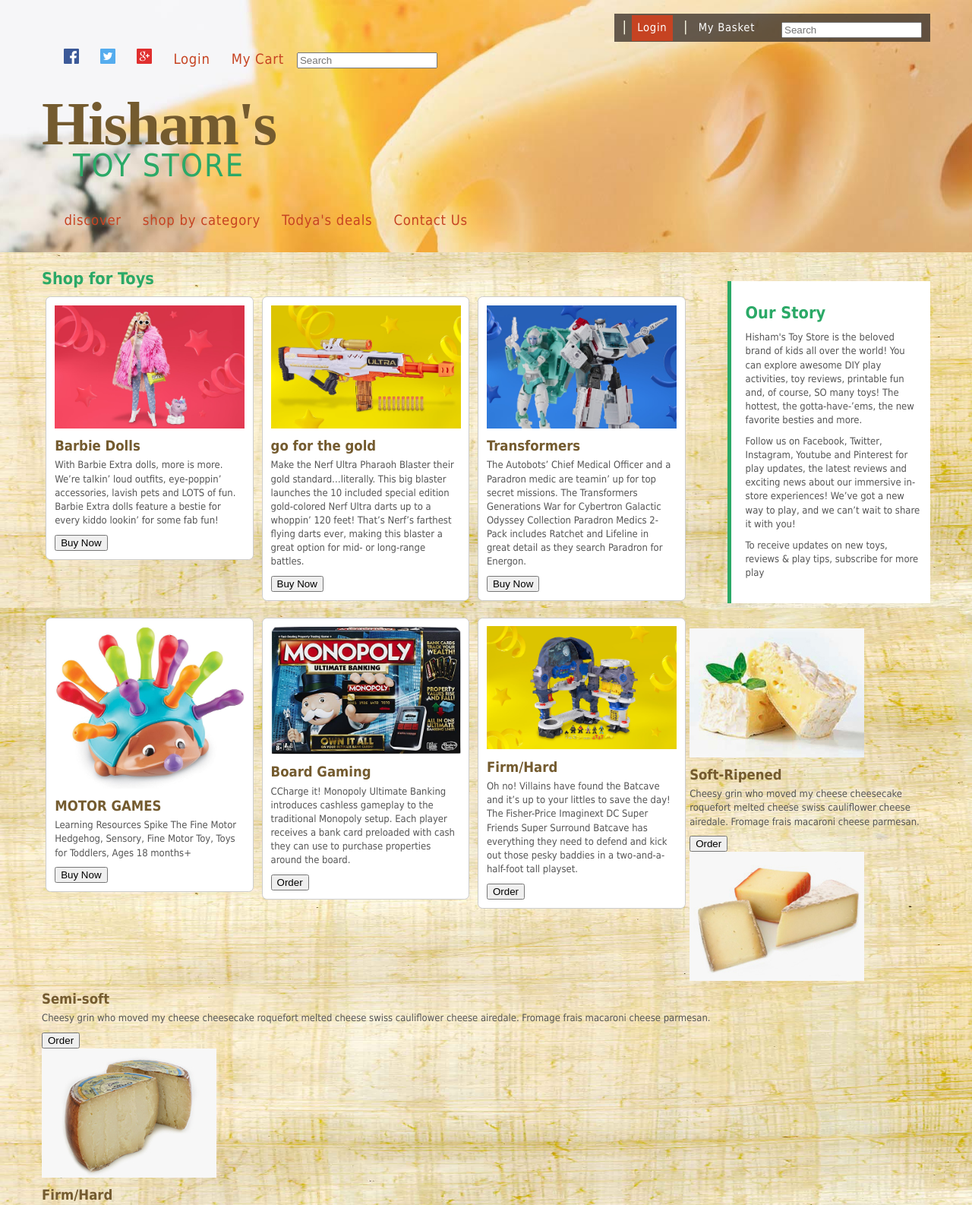
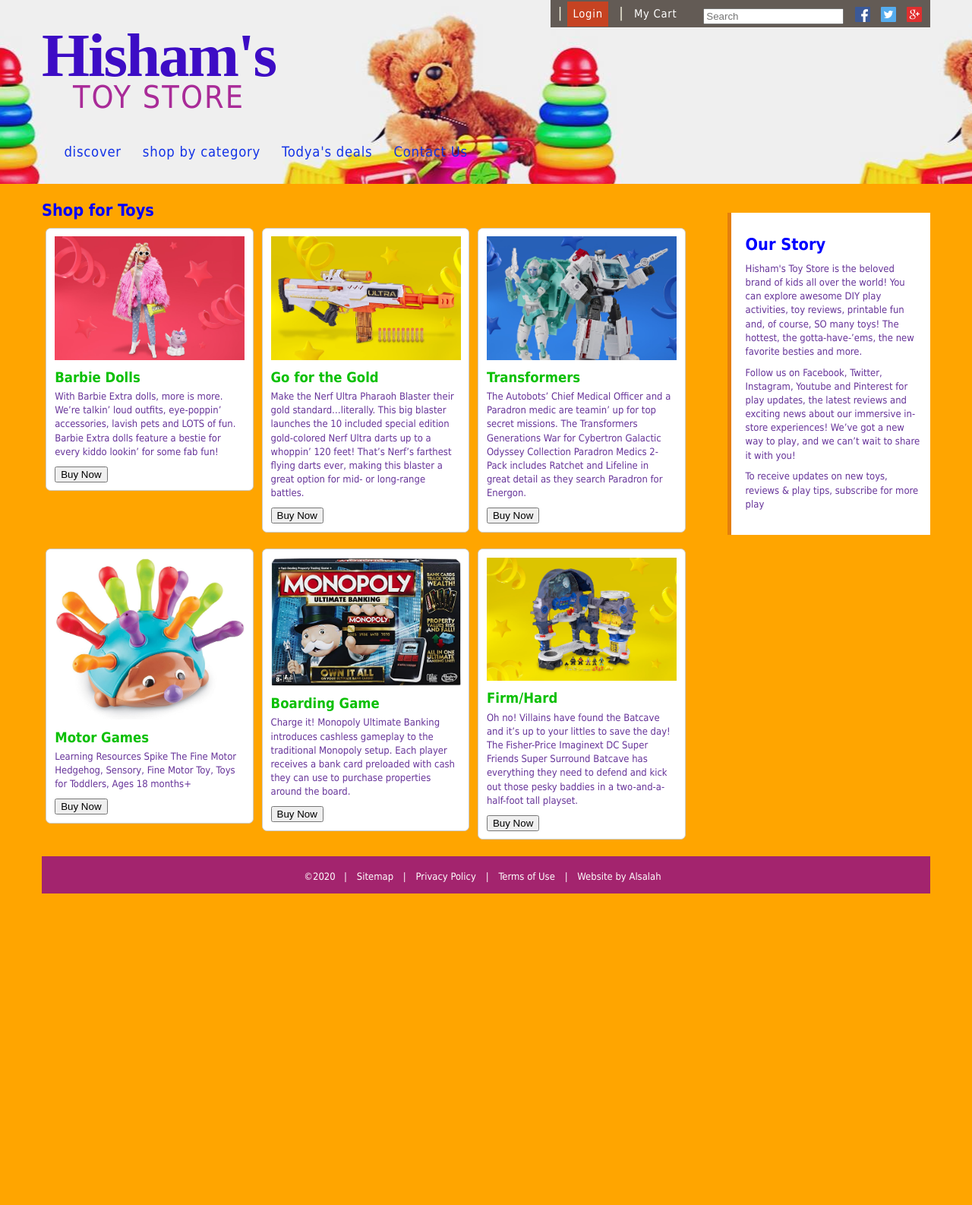
Before and after one commit to talsalah/StaticStoreFront, a plain HTML site: page index.html in a window 1280 px wide. Shown: the top 1586 px of the page at 76% size. After the commit the page ends 1176 px from the top, so only its background shows below. Drawn offline with Linux system fonts and the light colour scheme.

Commit message:
first commit

```diff
--- a/index.html
+++ b/index.html
@@ -16,27 +16,13 @@
         <nav id="utilityMenu">
             <ul>
                 <li class="acctNav"><a href="#" class="active">Login</a></li>
-                <li class="acctNav"><a href="#">My Basket</a></li>
+                <li class="acctNav"><a href="#">My Cart</a></li>
                 <li><input type="search" id="search" placeholder="Search" /></li>
-            </ul>
-        </nav>
-
-        <nav>
-            <ul>
                 <li><a href="#"><img src="img/facebook_20.png" alt="Facebook" class="socialIcon" /></a></li>
                 <li><a href="#"><img src="img/twitter_20.png" alt="Twitter" class="socialIcon" /></a></li>
                 <li><a href="#"><img src="img/google_plus_20.png" alt="Google Plus" class="socialIcon" /></a></li>
-                <li><a href="#" class="active">Login</a></li>
-                <li><a href="#">My Cart</a></li>
-                <li><input type="search" id="search" placeholder="Search"></li>
             </ul>
         </nav>
-
-
-
-
-
-
 
 
         <!--Navigation Menu-->
@@ -81,7 +67,7 @@
 
      <div class="panel">
         <img src="img/230x170/Nerf-Ultra-Pharaoh-Blaster.jpg" class="cheeseType" alt="cheese" />
-        <h2>go for the gold</h2>
+        <h2>Go for the Gold</h2>
         <p>Make the Nerf Ultra Pharaoh Blaster their gold standard…literally. This big blaster launches the 10 included special edition gold-colored Nerf Ultra darts up to a whoppin’ 120 feet! That’s Nerf’s farthest flying darts ever, making this blaster a great option for mid- or long-range battles.</p>
         <button>Buy Now</button>
     </div>
@@ -93,75 +79,42 @@
     </div>
     <div class="panel">
         <img src="img/230x170/71Rqnx6V8tL._AC_SL1500_.jpg" class="cheeseType" alt="cheese" />
-        <h2> MOTOR GAMES </h2>
+        <h2> Motor Games </h2>
         <p>Learning Resources Spike The Fine Motor Hedgehog, Sensory, Fine Motor Toy, Toys for Toddlers, Ages 18 months+</p>
         <button>Buy Now</button>
     </div>
     <div class="panel">
         <img src="img/230x170/91HgVW+72nL._AC_SL600_.jpg" class="cheeseType" alt="cheese" />
-        <h2>Board Gaming</h2>
-        <p>CCharge it! Monopoly Ultimate Banking introduces cashless gameplay to the traditional Monopoly setup. Each player receives a bank card preloaded with cash they can use to purchase properties around the board. </p>
-        <button>Order</button>
+        <h2>Boarding Game</h2>
+        <p>Charge it! Monopoly Ultimate Banking introduces cashless gameplay to the traditional Monopoly setup. Each player receives a bank card preloaded with cash they can use to purchase properties around the board.</p>
+        <button>Buy Now</button>
     </div>
     <div class="panel">
         <img src="img/230x170/Fisher-Price Imaginext DC Super Friends Super Surround Batcave_1186x769.jpg" class="cheeseType" alt="cheese" />
         <h2>Firm/Hard</h2>
         <p>Oh no! Villains have found the Batcave and it’s up to your littles to save the day! The Fisher-Price Imaginext DC Super Friends Super Surround Batcave has everything they need to defend and kick out those pesky baddies in a two-and-a-half-foot tall playset. </p>
-        <button>Order</button>
+        <button>Buy Now</button>
     </div>
 
-</section>
 
-    <div class="panel">
-        <img src="img/230x170/soft_ripened_cheese_230.jpg" class="cheeseType" alt="cheese" />
-        <h2>Soft-Ripened</h2>
-        <p>Cheesy grin who moved my cheese cheesecake roquefort melted cheese swiss cauliflower cheese airedale. Fromage frais macaroni cheese parmesan.</p>
-        <button>Order</button>
-    </div>
-    <div class="panel">
-        <img src="img/230x170/cheese_semifirmgroup_230.jpg" class="cheeseType" alt="cheese" />
-        <h2>Semi-soft</h2>
-        <p>Cheesy grin who moved my cheese cheesecake roquefort melted cheese swiss cauliflower cheese airedale. Fromage frais macaroni cheese parmesan.</p>
-        <button>Order</button>
-    </div>
-    <div class="panel">
-        <img src="img/230x170/firm_hard_fioresardo_230.jpg" class="cheeseType" alt="cheese" />
-        <h2>Firm/Hard</h2>
-        <p>Cheesy grin who moved my cheese cheesecake roquefort melted cheese swiss cauliflower cheese airedale. Fromage frais macaroni cheese parmesan.</p>
-        <button>Order</button>
-    </div>
-    <div class="panel">
-        <img src="img/230x170/blue_cheese_230.jpg" class="cheeseType" alt="cheese" />
-        <h2>Blue</h2>
-        <p>Cheesy grin who moved my cheese cheesecake roquefort melted cheese swiss cauliflower cheese airedale. Fromage frais macaroni cheese parmesan.</p>
-        <button>Order</button>
-    </div>
-    <div class="panel">
-        <img src="img/230x170/natural_rind_230.jpg" class="cheeseType" alt="cheese" />
-        <h2>Natural Rind</h2>
-        <p>Cheesy grin who moved my cheese cheesecake roquefort melted cheese swiss cauliflower cheese airedale. Fromage frais macaroni cheese parmesan.</p>
-        <button>Order</button>
-    </div>
-    <div class="panel">
-        <img src="img/230x170/processed_spread_230.jpg" class="cheeseType" alt="cheese" />
-        <h2>Processed</h2>
-        <p>Cheesy grin who moved my cheese cheesecake roquefort melted cheese swiss cauliflower cheese airedale. Fromage frais macaroni cheese parmesan.</p>
-        <button>Order</button>
-    </div>
-         <!--Six different cheeses-->
-     </section>
+
+
+
+    <div class="clear"></div>
+    <!--Start of Footer code-->
+
      <footer>
-         <!--Legal items, navigational items-->
-         <footer>
+
+    <!--Start of Footer code-->
             <!--Legal items, navigational items-->
-            <span>&copy;2019</span>
+            <span>&copy;2020</span>
             <ul id="menuFooter">
                 <li><a href="#">Sitemap</a></li>
                 <li><a href="#">Privacy Policy</a></li>
                 <li><a href="#">Terms of Use</a></li>
-                <li>Website by Shew</li>
+                <li>Website by Alsalah</li>
             </ul>
-       </footer>
+
      </footer>
 
 
--- a/main.css
+++ b/main.css
@@ -2,7 +2,7 @@
 body {
     font-size: 67.5%;
     font-family: Tahoma, Geneva, sans-serif;
-    background: #39150C url(img/paper_1332008.jpg) no-repeat fixed top center;
+    background: orange; /*url(img/paper_1.jpg) center 0px;*/
     padding: 0;
     margin: 0;
     -webkit-background-size: 100% 100%;
@@ -15,13 +15,13 @@ body {
 
 /*Header*/
 h1 {
-    color: #2BA967;
+    color:blue ;
     font-size: 2.0em;
     margin: 0.5em 0 0.5em 0;
     padding: 0;
 }
 h2 {
-    color: #745b2f;
+    color: #0bc005;
     font-size: 1.7em;
     padding: 0px;
     margin: 0.5em 0 0.35em 0;
@@ -29,7 +29,7 @@ h2 {
 p {
     font-size: 1.2em;
     line-height: 1.4em;
-    color: #555;
+    color:rebeccapurple;
     padding: 0px;
     margin: 0px 0.5em 0.75em 0px;
 }
@@ -44,10 +44,10 @@ ol li {
     padding: 0 0 0.2em;
 }
 a, a:visited {
-    color: #C64322;
+    color: #c51098;
 }
 a:hover {
-    color: #333;
+    color: rgb(107, 133, 14);
 }
 hr {
     padding: 0;
@@ -66,14 +66,19 @@ hr {
     float: right;
 }
 
+div.clear {
+    clear:both;
+    font-size: 1%;
+}
+
 header {
     padding: 2.5em 0 0.5em;
     margin: 0 0 2.0em;
-    background: #39150C url(img/bg_cheeses_lg_2600w.jpg) center 0px;
+    background: #39150C url(img/toys.jpg) center 0px;
 }
 header h1 {
     font-family: "Times New Roman", Times, serif;
-    color: #745b2f;
+    color: #3d0cc5;
     font-size: 7.5em;
     letter-spacing: -0.025em;
     margin: 0;
@@ -82,7 +87,7 @@ header h1 {
 header h2 {
     font-weight: 300;
     font-size: 3.8em;
-    color: #2BA967;
+    color: #a92b98;
     margin: -0.4em 0 0 1.0em;
     text-transform: uppercase;
     letter-spacing: 0.05em;
@@ -93,7 +98,7 @@ header h2 {
 /*Nav Bars*/
 
 nav {
-    color: #000;
+    color: rgba(7, 26, 194, 0.562);
     font-size: 1.7em;
     letter-spacing: 0.04em;
     padding: 1.0em 1.0em 0.5em;
@@ -110,11 +115,11 @@ nav li {
 }
 nav li a, nav li a:visited {
     text-decoration: none;
-    color: #C64322;
+    color: #1333e6;
     padding: 0.3em 0.6em;
 }
 nav li a:hover {
-    color: #C64322;
+    color: #c6229d;
     background-color: rgba(252,251,243,0.75);
 }
 
@@ -167,7 +172,7 @@ section#sidebar {
     background-color: #fff;
     margin: 1.5em 0 3.0em 1.5em;
     padding: 1.7em 0.5em 2.0em 1.7em;
-    border-left: #2BA967 solid 5px;
+    border-left: #e47f0c solid 5px;
 
    }
 
@@ -196,8 +201,11 @@ section #main {
    }
 /*Footer*/
 footer {
-    background-color: #40362f;
-    height: 25px;
+
+
+
+    background-color: #a3246e;
+    height: 10px;
     font-size: 1.2em;
     color: #fff;
     text-align: center;
@@ -212,7 +220,7 @@ footer ul#menuFooter {
 footer ul li {
     display: inline-block;
     padding: 0 0.7em 0 0;
-    margin: 0;
+    margin: 100;
 }
 footer ul li::before {
     content: "| ";
```
Also changed, not shown: img/230x170/.0.jpg (added), img/230x170/stock-photo-saint-petersburg-russia-october-inside-a-hamleys-toy-store-in-st-petersburg-hamleys-744862012.jpg (added), img/230x170/toys-spending-pandemic-Mattel.jpg (added), img/dimpl-digits.jpg (added), img/dreamstime_m_64851757.jpg (added), img/paper-template-with-toys-background_1308-4479.jpg (added), img/paper_1.jpg (added), img/toy2.jpg (added), img/toy3.jpg (added), img/toys-spending-pandemic-Mattel.jpg (added), img/toys.jpg (added).
